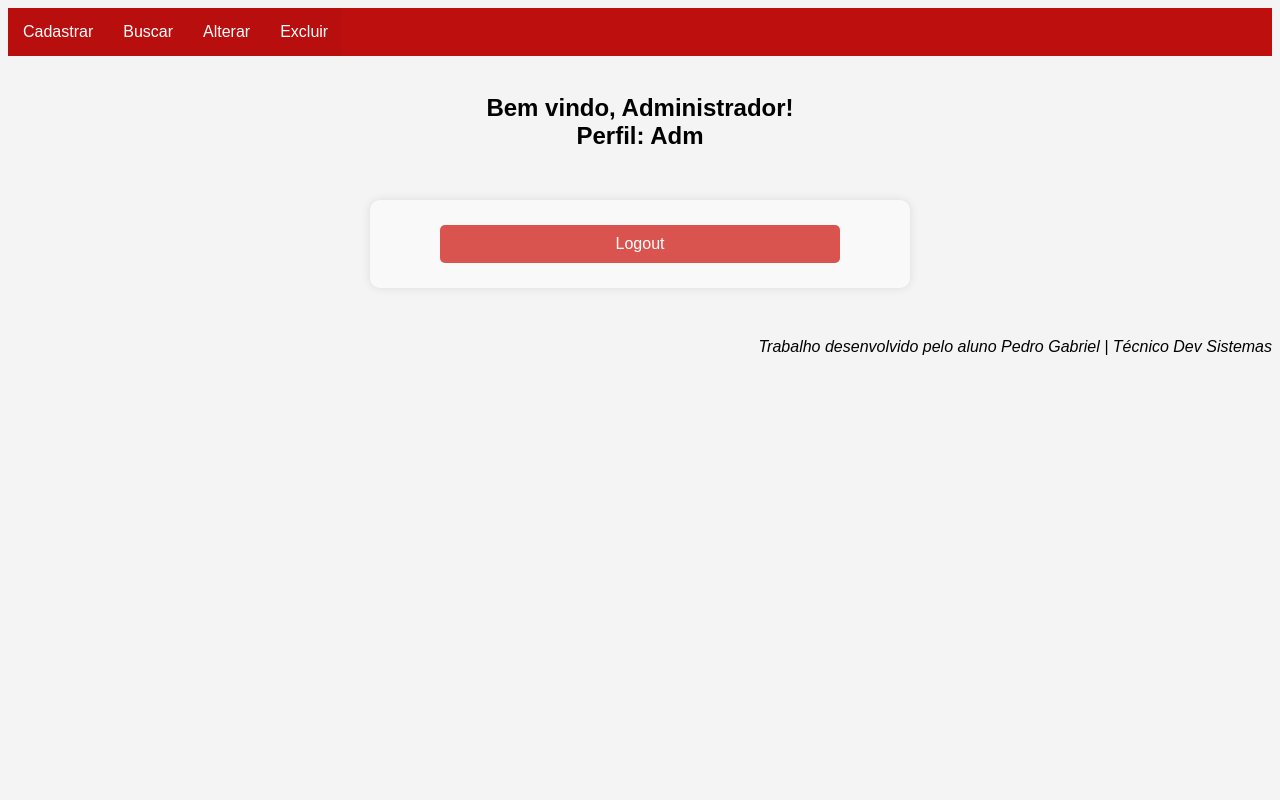
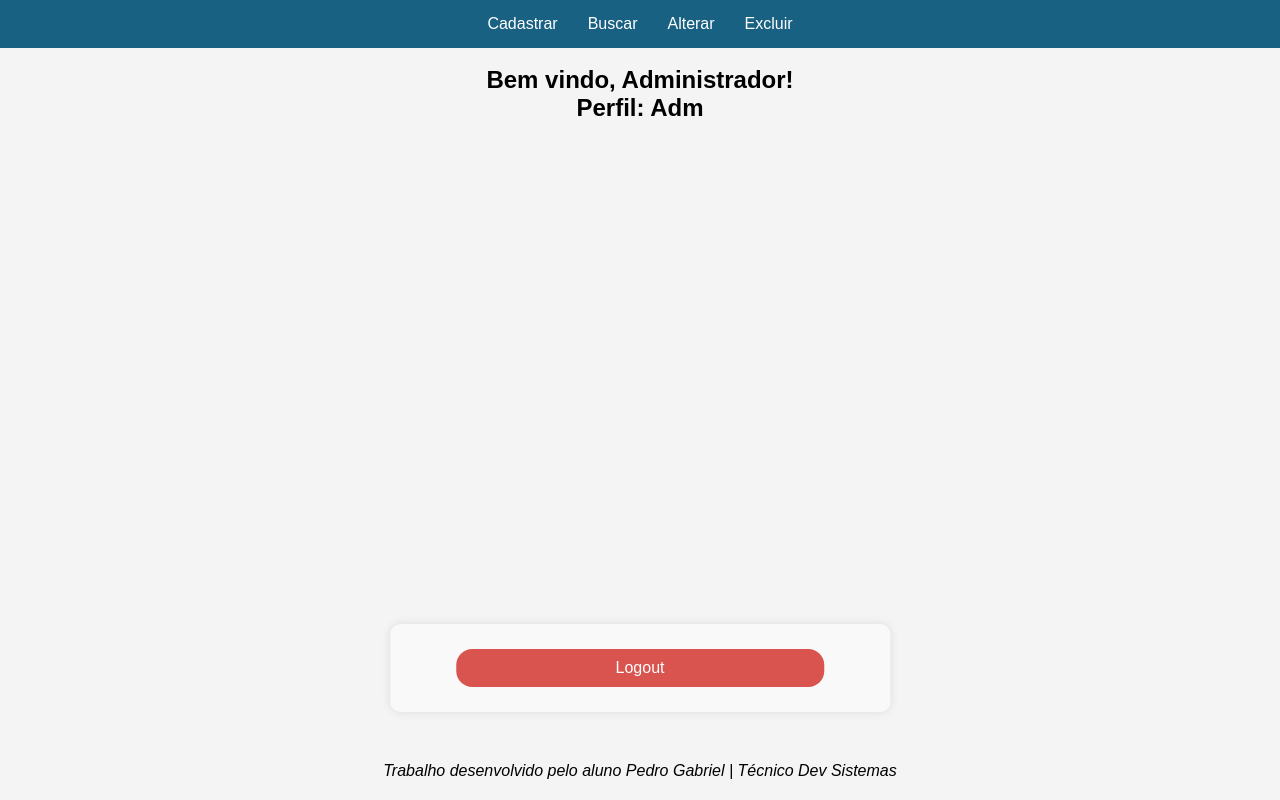
Before and after one commit to pedrol3al/pedro_leal_prova, a PHP site: page /principal.php in a window 1280 px wide. Run offline with PHP 8.4, Linux system fonts and the light colour scheme; a user stored in the database is signed in; data comes from the database, SQL or seed files in the repository.

Commit message:
Atualizações de estilo na pagina
Algumas mudanças de estilo e melhor visualização do sistema

```diff
--- a/styles.css
+++ b/styles.css
@@ -1,8 +1,22 @@
+
+* {
+    margin: 0;
+    padding: 0;
+    box-sizing: border-box;
+}
+
 body {
     font-family: Arial, sans-serif;
     background-color: #f4f4f4;
     text-align: center;
     scrollbar-width: none;
+}
+
+nav {
+    width: 100%;
+    display: flex;
+    justify-content: center; /* joga o <ul> para o centro */
+    background-color: #196183;
 }
 
 .login-container {
@@ -35,7 +49,11 @@
 }
 
 .logout {
-    text-align: right;
+       position: fixed;      /* fixa na tela */
+    bottom: 20px;         /* distância do rodapé */
+    left: 50%;            /* posiciona o centro do botão na metade da tela */
+    transform: translateX(-50%); /* centraliza exatamente */
+    text-align: center;   /* garante centralização do conteúdo interno */
 }
 
 .logout button {
@@ -46,6 +64,8 @@
     font-size: 16px;
     cursor: pointer;
     border-radius: 5px;
+    padding: 10px 20px;
+    font-size: 16px;
 }
 
 .logout button:hover {
@@ -57,8 +77,9 @@
     padding: 0;
     margin: 0;
     display: flex;
-    background-color: #be0f0f;
+    background-color: #1fb7dd;
 }
+
 
 .menu li {
     position: relative;
@@ -69,11 +90,11 @@
     padding: 15px;
     color: white;
     text-decoration: none;
-    background-color: #b90e0e;
+    background-color: #196183;
 }
 
 .menu li:hover > a {
-    background-color: #a10d0d;
+    background-color: #0c4c77;
 }
 
 .dropdown-menu {
@@ -147,6 +168,7 @@
 input[type="text"],
 input[type="email"],
 input[type="password"],
+input[type="number"],
 select {
     width: 80%; /* Ocupa toda a largura do formulário */
     padding: 8px;
@@ -168,10 +190,131 @@
     transition: 0.3s;
 }
 
-button[type = "submit"]{
-    background-color: green;
+
+
+/* Ajusta os botões */
+button {
+    width: 15%;
+    padding: 10px;
+    background-color: #007bff; /* Azul bonito */
+    color: white;
+    border: none;
+    font-size: 16px;
+    cursor: pointer;
+    transition: 0.3s;
+    border-radius: 16px;
+
 }
 
-button[type = "reset"]{
-    background-color: rgb(128, 15, 0);
+button:hover{
+    background-color: #0b4e8d;
 }
+
+/* Ajusta os botões */
+.btn-recupera {
+    width: 50%;
+    padding: 10px;
+    background-color: #007bff; /* Azul bonito */
+    color: white;
+    border: none;
+    font-size: 16px;
+    cursor: pointer;
+    transition: 0.3s;
+    border-radius: 16px;
+
+}
+
+.btn-recupera:hover{
+    background-color: #0b4e8d;
+}
+
+button[type = "submit"] {
+    width: 80%;
+    padding: 10px;
+    background-color: #077003; /* Azul bonito */
+    color: white;
+    border: none;
+    border-radius: 5px;
+    font-size: 16px;
+    cursor: pointer;
+    transition: 0.3s;
+    border-radius: 16px;
+}
+
+button[type = "reset"] {
+    width: 80%;
+    padding: 10px;
+    background-color: #941212; /* Azul bonito */
+    color: white;
+    border: none;
+    border-radius: 5px;
+    font-size: 16px;
+    cursor: pointer;
+    transition: 0.3s;
+    border-radius: 16px !important;
+}
+
+button[type = "submit"]:hover{
+    background-color: #08b633;
+}
+
+button[type = "reset"]:hover{
+    background-color: #b81010;
+}
+
+/* Estilo da tabela */
+.custom-table {
+    width: 90%;
+    margin: 30px auto;
+    border-collapse: collapse;
+    font-family: Arial, sans-serif;
+    box-shadow: 0px 4px 8px rgba(0,0,0,0.1);
+    background: #fff;
+    border-radius: 8px;
+    overflow: hidden;
+}
+
+/* Cabeçalho */
+.custom-table thead {
+    background: #196183; /* azul escuro */
+    color: #fff;
+}
+
+.custom-table th {
+    padding: 12px 15px;
+    text-align: center;
+    font-size: 16px;
+}
+
+/* Linhas */
+.custom-table td {
+    padding: 10px 15px;
+    text-align: center;
+    font-size: 15px;
+    border-bottom: 1px solid #ddd;
+}
+
+/* Linhas alternadas */
+.custom-table tbody tr:nth-child(even) {
+    background: #f2f9fc; /* azul clarinho */
+}
+
+/* Efeito hover */
+.custom-table tbody tr:hover {
+    background: #d8ecf7;
+    transition: 0.3s;
+}
+/* Mensagem de nenhum produto */
+.sem-resultado {
+    text-align: center;
+    margin: 30px auto;
+    padding: 15px 20px;
+    width: 60%;
+    font-size: 18px;
+    font-weight: bold;
+    color: #196183;         /* azul escuro */
+    background: #e6f4fa;    /* azul claro */
+    border: 1px solid #b5dcea;
+    border-radius: 8px;
+    box-shadow: 0px 2px 6px rgba(0,0,0,0.1);
+}
```
